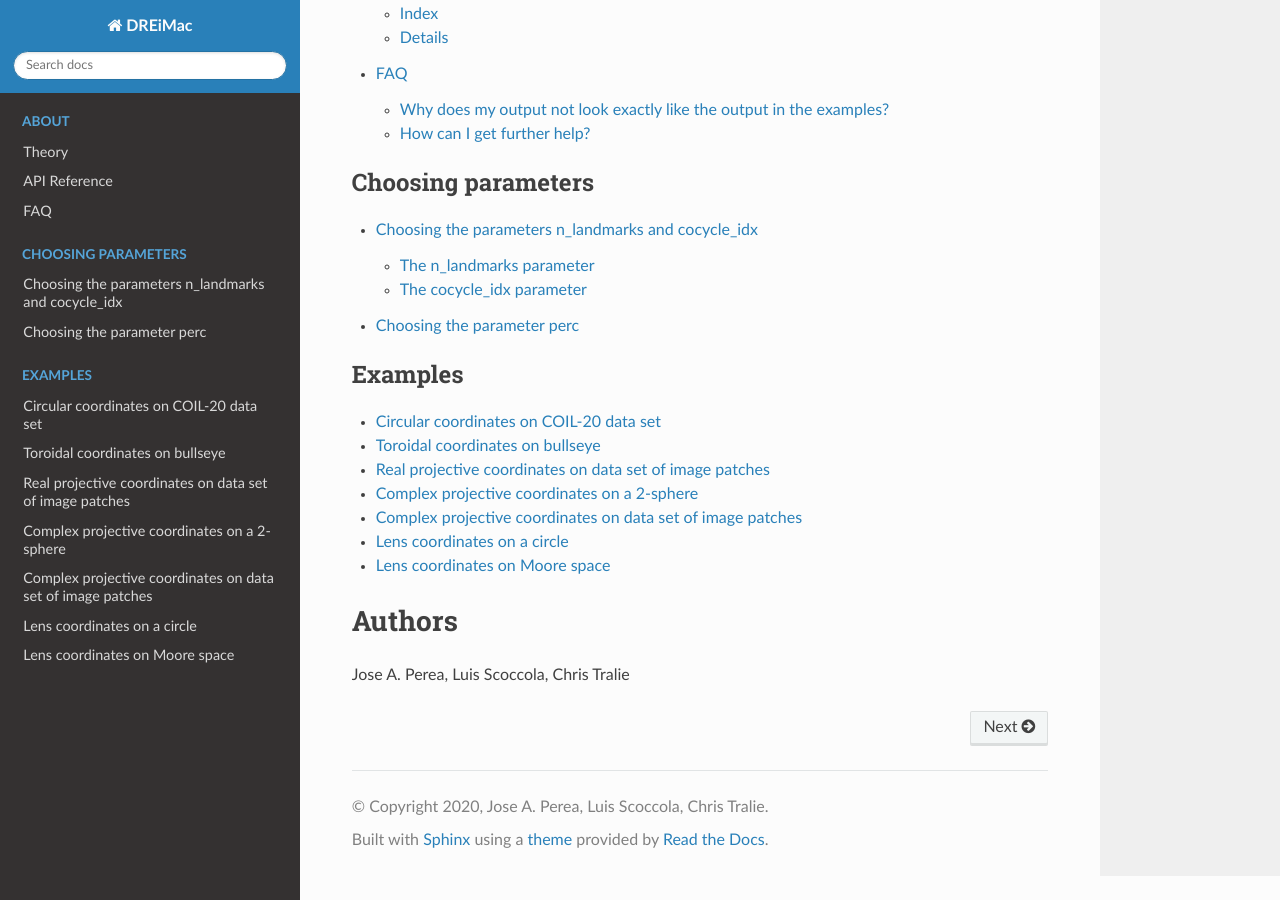
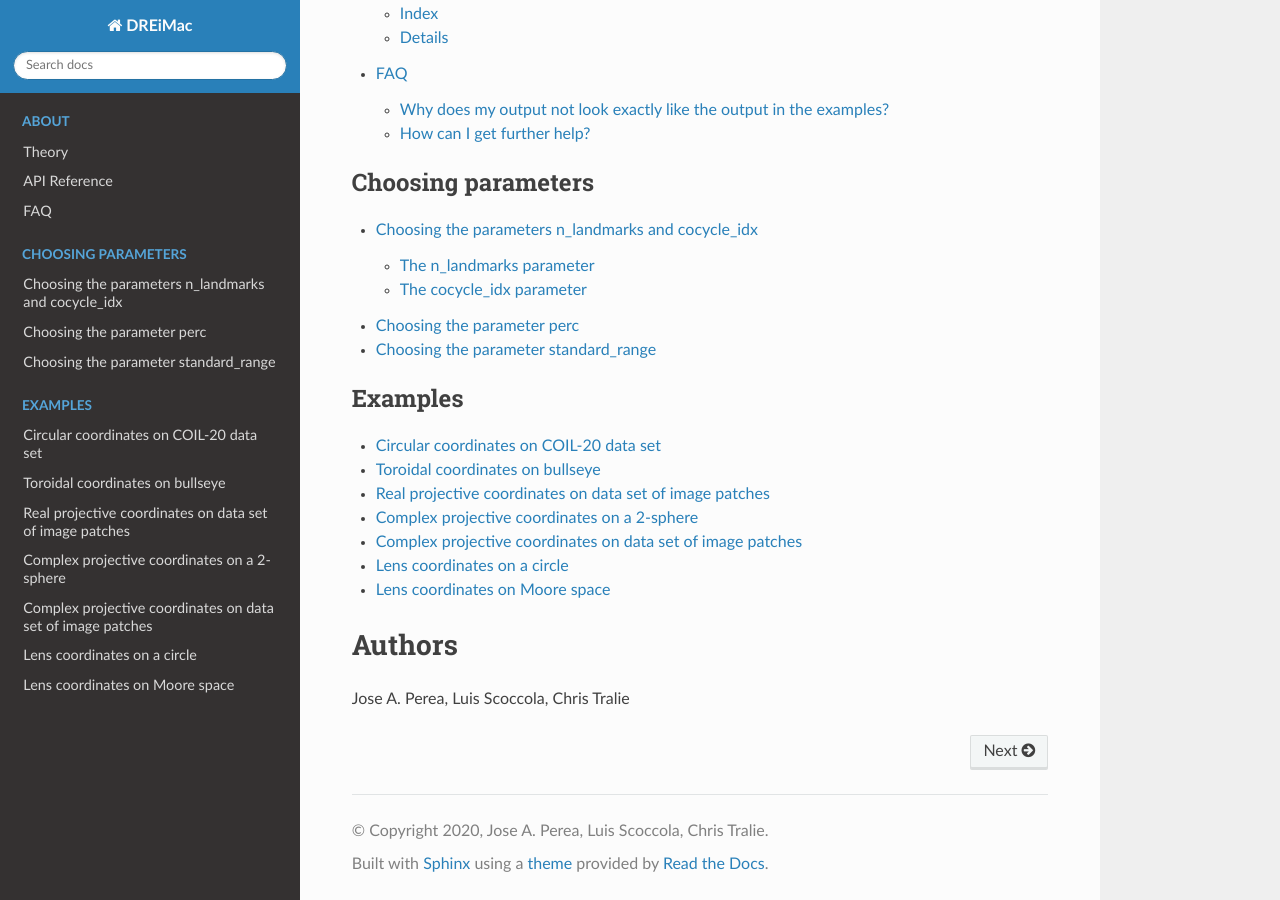
Before and after one commit to scikit-tda/DREiMac, a Sphinx documentation site: the page built from docs/index.rst, in a window 1280 px wide and 900 px high, scrolled down 943 px. Built offline with Sphinx 7.4.7 and the Read the Docs theme 2.0.0, drawn with Linux system fonts in a browser that asks for light colours; pages that are not in the unit, such as notebooks, are missing from menus.

Commit message:
docs: fix Cech accent in notebook and add new notebook to documentation

```diff
--- a/docs/index.rst
+++ b/docs/index.rst
@@ -44,6 +44,7 @@ Contents
 
     notebooks/parameters_n_landmarks_and_cocycle_idx
     notebooks/parameter_perc
+    notebooks/parameter_standard_range
     notebooks/parameters_prime_and_check_cocycle_condition
 
 
```
Also changed, not shown: docs/notebooks/parameter_standard_range.ipynb.
